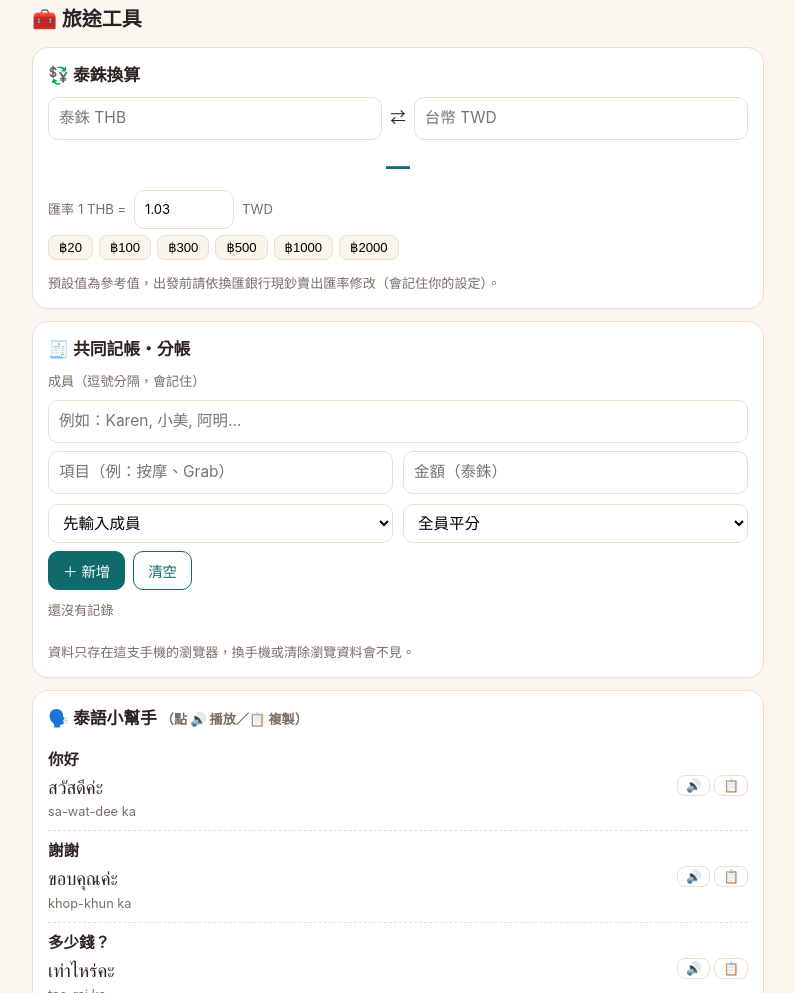
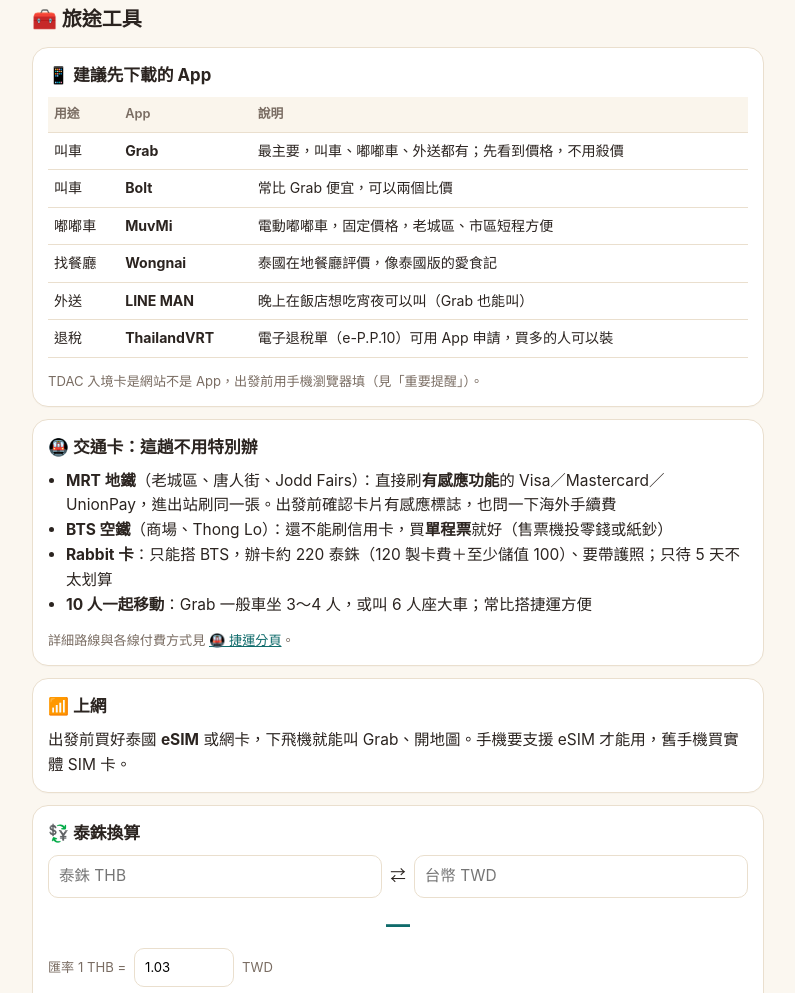
Before and after one commit to yujen317/Bangkok, a plain HTML site: page index.html in a window 1280 px wide. Shown: the part 7092-8085 px from the top of the page, without its empty margins (242-1037 px from the left). Drawn offline with Linux system fonts and the light colour scheme.

Commit message:
工具區加入建議 App、交通卡與上網
Co-Authored-By: Claude Opus 5.5 <noreply@anthropic.com>
Claude-Session: https://claude.ai/code/session_011FH4NkxTucFPY2bFPkzDEy

```diff
--- a/index.html
+++ b/index.html
@@ -416,6 +416,35 @@ footer{text-align:center;color:var(--muted);font-size:.78rem;margin-top:30px}
 <!-- ============ 工具 ============ -->
 <section id="tools">
   <h2>🧰 旅途工具</h2>
+  <div class="card">
+    <h3 style="margin-top:0">📱 建議先下載的 App</h3>
+    <div class="tbl"><table style="min-width:0">
+      <tr><th>用途</th><th>App</th><th>說明</th></tr>
+      <tr><td>叫車</td><td><b>Grab</b></td><td>最主要，叫車、嘟嘟車、外送都有；先看到價格，不用殺價</td></tr>
+      <tr><td>叫車</td><td><b>Bolt</b></td><td>常比 Grab 便宜，可以兩個比價</td></tr>
+      <tr><td>嘟嘟車</td><td><b>MuvMi</b></td><td>電動嘟嘟車，固定價格，老城區、市區短程方便</td></tr>
+      <tr><td>找餐廳</td><td><b>Wongnai</b></td><td>泰國在地餐廳評價，像泰國版的愛食記</td></tr>
+      <tr><td>外送</td><td><b>LINE MAN</b></td><td>晚上在飯店想吃宵夜可以叫（Grab 也能叫）</td></tr>
+      <tr><td>退稅</td><td><b>ThailandVRT</b></td><td>電子退稅單（e-P.P.10）可用 App 申請，買多的人可以裝</td></tr>
+    </table></div>
+    <p class="small" style="margin-bottom:0">TDAC 入境卡是網站不是 App，出發前用手機瀏覽器填（見「重要提醒」）。</p>
+  </div>
+
+  <div class="card">
+    <h3 style="margin-top:0">🚇 交通卡：這趟不用特別辦</h3>
+    <ul style="padding-left:18px;margin:0">
+      <li><b>MRT 地鐵</b>（老城區、唐人街、Jodd Fairs）：直接刷<b>有感應功能</b>的 Visa／Mastercard／UnionPay，進出站刷同一張。出發前確認卡片有感應標誌，也問一下海外手續費</li>
+      <li><b>BTS 空鐵</b>（商場、Thong Lo）：還不能刷信用卡，買<b>單程票</b>就好（售票機投零錢或紙鈔）</li>
+      <li><b>Rabbit 卡</b>：只能搭 BTS，辦卡約 220 泰銖（120 製卡費＋至少儲值 100）、要帶護照；只待 5 天不太划算</li>
+      <li><b>10 人一起移動</b>：Grab 一般車坐 3～4 人，或叫 6 人座大車；常比搭捷運方便</li>
+    </ul>
+    <p class="small" style="margin-bottom:0">詳細路線與各線付費方式見 <a href="transit.html">🚇 捷運分頁</a>。</p>
+  </div>
+
+  <div class="card">
+    <h3 style="margin-top:0">📶 上網</h3>
+    <p style="margin:0">出發前買好泰國 <b>eSIM</b> 或網卡，下飛機就能叫 Grab、開地圖。手機要支援 eSIM 才能用，舊手機買實體 SIM 卡。</p>
+  </div>
 
   <div class="card conv">
     <h3 style="margin-top:0">💱 泰銖換算</h3>
```
